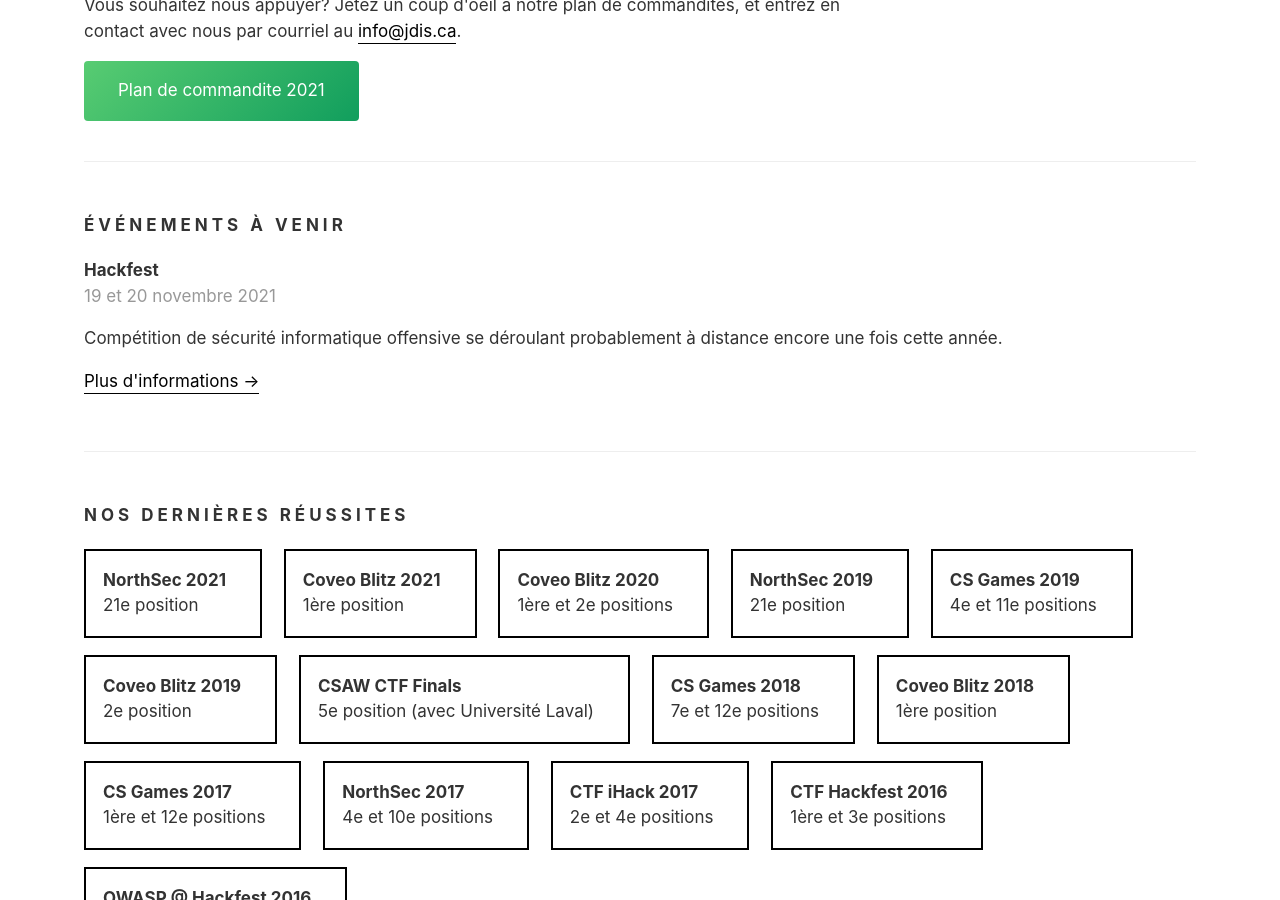
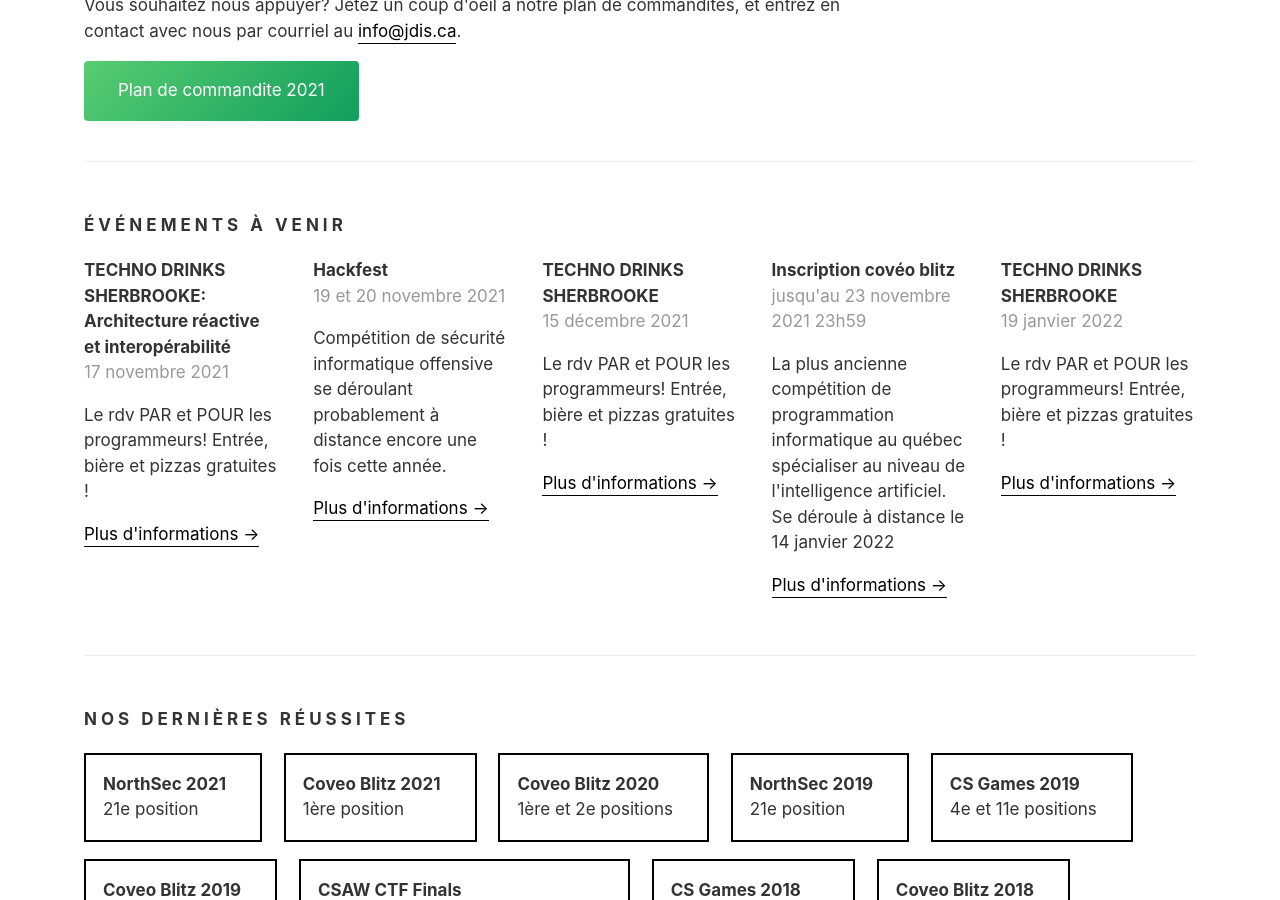
Before and after one commit to JDIS/Website, a Jekyll site: the page built from _pages/index.html, in a window 1280 px wide and 900 px high, scrolled down 2209 px. Built offline with Jekyll 4.4.1, drawn with Linux system fonts in a browser that asks for light colours; some web fonts are replaced.

Commit message:
Update events.json

```diff
--- a/_data/events.json
+++ b/_data/events.json
@@ -24,11 +24,44 @@
     "description": "Événement faisant la promotion de l'open source."
   },
   {
+    "name": "TECHNO DRINKS SHERBROOKE: Architecture réactive et interopérabilité",
+    "url": "https://www.meetup.com/fr-FR/techno-drinks/events/dkqcpsyccpbwb/",
+    "date": "17 novembre 2021",
+    "place":"Espace TI",
+    "date_unix": 1637193600000,
+    "description": "Le rdv PAR et POUR les programmeurs! Entrée, bière et pizzas gratuites !"
+  },
+  {
     "name": "Hackfest",
     "url": "https://hackfest.ca/",
     "date": "19 et 20 novembre 2021",
     "place":"Discord",
     "date_unix": 1637334000000,
     "description": "Compétition de sécurité informatique offensive se déroulant probablement à distance encore une fois cette année."
-  }
+  },
+  {
+    "name": "TECHNO DRINKS SHERBROOKE",
+    "url": "https://www.meetup.com/fr-FR/techno-drinks/events/dkqcpsyccpbwb/",
+    "date": "15 décembre 2021",
+    "place":"Espace TI",
+    "date_unix": 1639612800000,
+    "description": "Le rdv PAR et POUR les programmeurs! Entrée, bière et pizzas gratuites !"
+  },
+  {
+    "name": "Inscription covéo blitz",
+    "url": "https://2022.blitz.codes/#/",
+    "date": "jusqu'au 23 novembre 2021 23h59",
+    "place":"",
+    "date_unix": 1637729940000,
+    "description": "La plus ancienne compétition de programmation informatique au québec spécialiser au niveau de l'intelligence artificiel. Se déroule à distance le 14 janvier 2022"
+  },
+  {
+    "name": "TECHNO DRINKS SHERBROOKE",
+    "url": "https://www.meetup.com/fr-FR/techno-drinks/events/dkqcpsyccpbwb/",
+    "date": "19 janvier 2022",
+    "place":"Espace TI",
+    "date_unix": 1642636800000,
+    "description": "Le rdv PAR et POUR les programmeurs! Entrée, bière et pizzas gratuites !"
+  },
+
 ]
```
